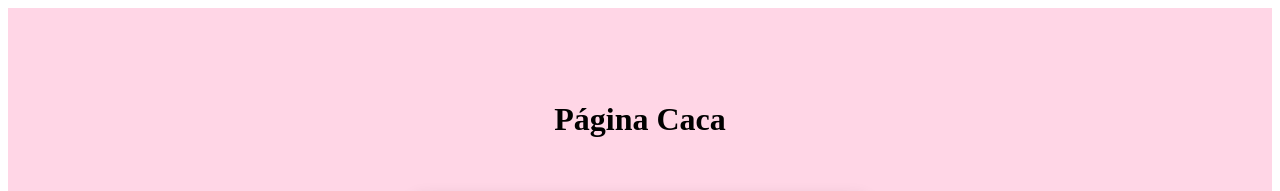
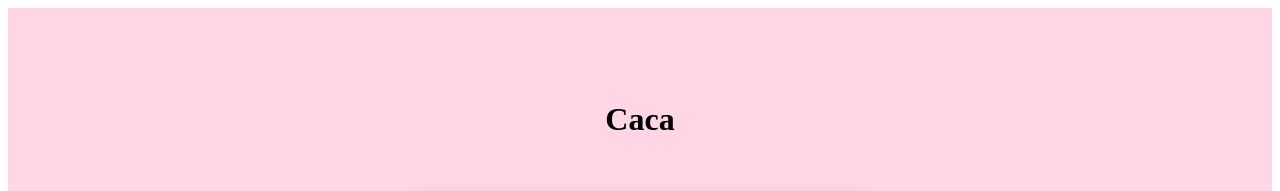
Before and after one commit to Ovejazo/SanValent-n, a Nuxt app in the folder paginaNuxt/: page /caca in a window 1280 px wide. Shown: the top 191 px of the page. Built offline with nearby package versions, Linux system fonts and the light colour scheme.

Commit message:
Casi San Valentin

```diff
--- a/paginaNuxt/pages/caca.vue
+++ b/paginaNuxt/pages/caca.vue
@@ -1,6 +1,6 @@
 <template>
   <div class="caca-container" ref="cacaContainer">
-    <h1>Página Caca</h1>
+    <h1>Caca</h1>
     <div class="caca-content">
       <img src="/images/oso.jpg" alt="Oso" class="oso-image" />
       <p class="question">¿Quieres ser mi San Valentín?</p>
@@ -12,6 +12,7 @@
     <NuxtLink to="/" class="back-button">
       Volver a inicio
     </NuxtLink>
+    <div class="heart-container" ref="heartContainer"></div> <!-- Asegúrate de que este div esté aquí -->
   </div>
 </template>
 
@@ -23,6 +24,7 @@ const growlAudioURL = 'https://www.soundjay.com/animal/grizzly-bear-growl-01.mp3
 const growlAudio = new Audio(growlAudioURL)
 
 const cacaContainer = ref(null)
+const heartContainer = ref(null)
 
 const handleNoClick = () => {
   growlAudio.play()
@@ -37,21 +39,16 @@ const handleSiClick = () => {
 }
 
 const createHearts = () => {
-  const heartContainer = document.createElement('div')
-  heartContainer.classList.add('heart-container')
-
   for (let i = 0; i < 30; i++) {
     const heart = document.createElement('div')
     heart.classList.add('heart')
     heart.style.left = `${Math.random() * 100}%`
     heart.style.animationDelay = `${Math.random() * 2}s`
-    heartContainer.appendChild(heart)
+    heartContainer.value.appendChild(heart)
   }
 
-  cacaContainer.value.appendChild(heartContainer)
-
   setTimeout(() => {
-    heartContainer.remove()
+    heartContainer.value.innerHTML = ''
   }, 4000)
 }
 
@@ -81,6 +78,8 @@ definePageMeta({
   box-shadow: 0 4px 15px rgba(0, 0, 0, 0.1);
   max-width: 600px;
   margin: 2rem;
+  position: relative; /* Asegúrate de que el contenido tenga posición relativa */
+  z-index: 1; /* Esto asegura que el contenido esté encima del contenedor de corazones */
 }
 
 .oso-image {
@@ -154,6 +153,7 @@ definePageMeta({
   height: 100%;
   pointer-events: none;
   overflow: hidden;
+  z-index: 0; /* Asegúrate de que el contenedor de corazones esté detrás del contenido */
 }
 
 .heart {
```
